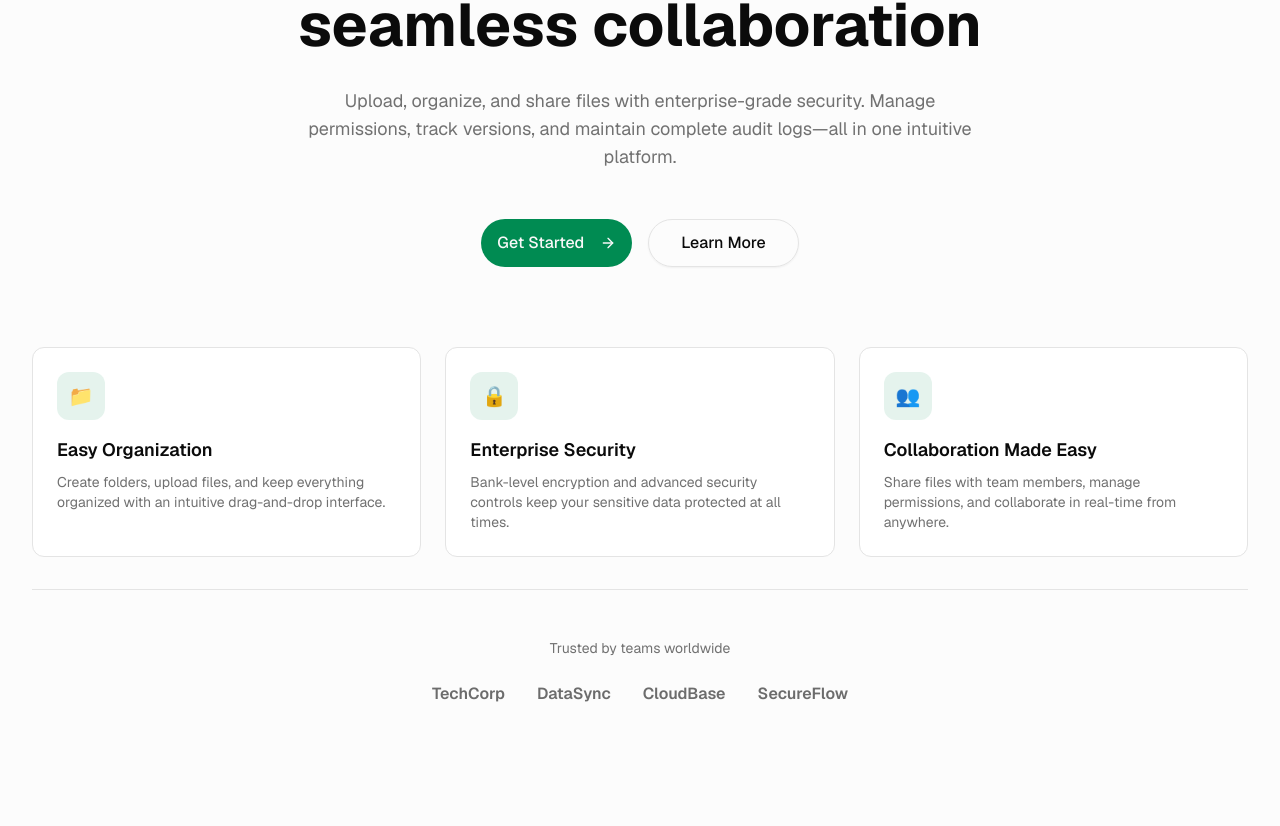
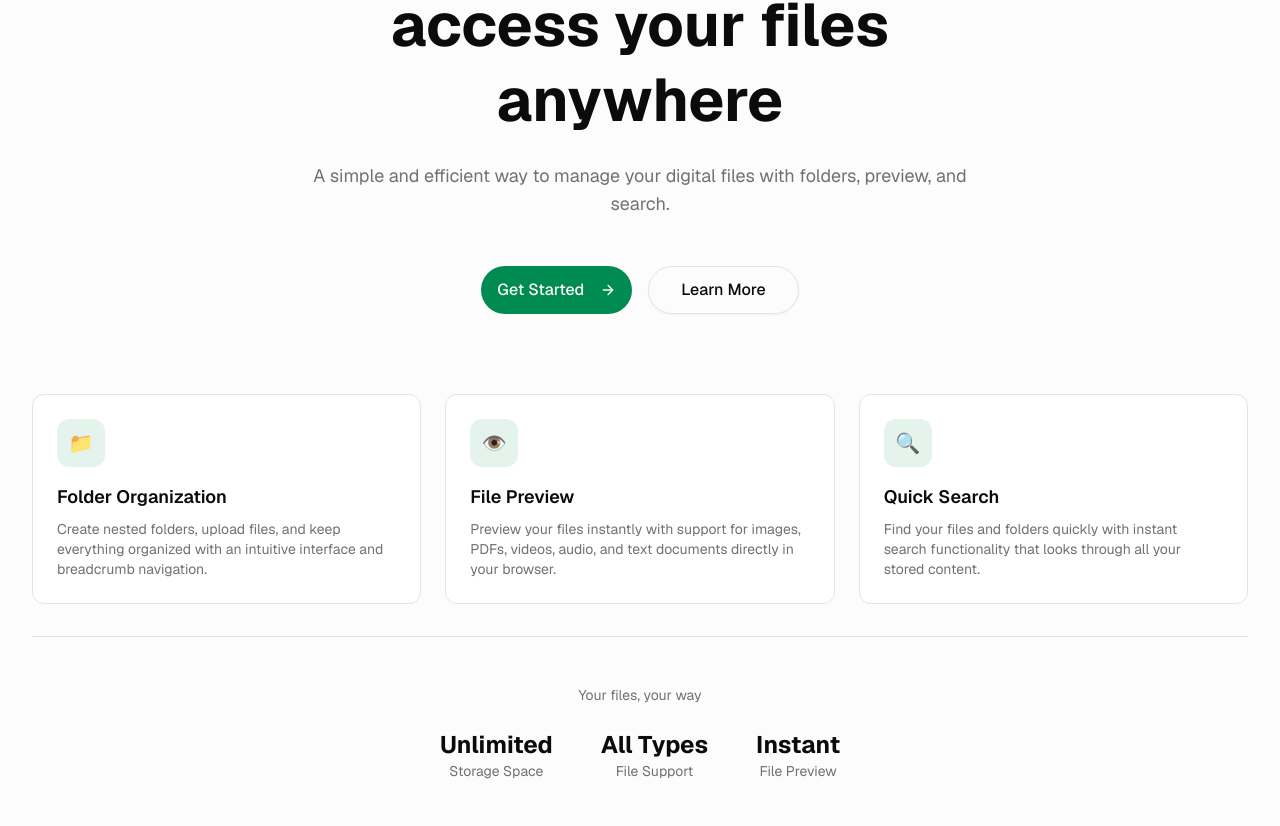
Before and after one commit to KirillTK/my-storage, a Next.js app: page / in a window 1280 px wide. Shown: the part 334-1160 px from the top of the page. Built offline with nearby package versions, Linux system fonts and the light colour scheme; no server answers.

Commit message:
feat: update text

```diff
--- a/src/features/new-folder-button/components/new-folder-modal/index.tsx
+++ b/src/features/new-folder-button/components/new-folder-modal/index.tsx
@@ -7,7 +7,6 @@ import { Folder } from "lucide-react";
 import {
   Dialog,
   DialogContent,
-  DialogDescription,
   DialogFooter,
   DialogHeader,
   DialogTitle,
@@ -47,11 +46,6 @@ export function CreateFolderDialog({
             </div>
             <DialogTitle>{"Create New Folder"}</DialogTitle>
           </div>
-          <DialogDescription>
-            {
-              "Enter a name for your new folder. Folder names must be unique within the current directory."
-            }
-          </DialogDescription>
         </DialogHeader>
         <form onSubmit={handleSubmit}>
           <div className="space-y-4 py-4">
--- a/src/widgets/hero-section/ui/hero-section.tsx
+++ b/src/widgets/hero-section/ui/hero-section.tsx
@@ -24,18 +24,16 @@ export async function HeroSection() {
           <div className="border-border bg-accent/30 inline-flex items-center gap-2 rounded-full border px-4 py-2">
             <span className="bg-primary inline-block h-2 w-2 rounded-full" />
             <span className="text-foreground text-sm font-medium">
-              Secure file management, reimagined
+              Your personal file storage
             </span>
           </div>
 
           <h2 className="text-foreground text-4xl leading-tight font-bold sm:text-5xl lg:text-6xl">
-            Your secure data room for seamless collaboration
+            Store, organize, and access your files anywhere
           </h2>
 
           <p className="text-muted-foreground mx-auto max-w-2xl text-lg">
-            Upload, organize, and share files with enterprise-grade security.
-            Manage permissions, track versions, and maintain complete audit
-            logs—all in one intuitive platform.
+            A simple and efficient way to manage your digital files with folders, preview, and search.
           </p>
 
           {/* CTA Buttons */}
@@ -66,53 +64,61 @@ export async function HeroSection() {
               <span className="text-xl">📁</span>
             </div>
             <h3 className="text-foreground mb-2 text-lg font-semibold">
-              Easy Organization
+              Folder Organization
             </h3>
             <p className="text-muted-foreground text-sm">
-              Create folders, upload files, and keep everything organized with
-              an intuitive drag-and-drop interface.
+              Create nested folders, upload files, and keep everything organized
+              with an intuitive interface and breadcrumb navigation.
             </p>
           </div>
 
           {/* Feature 2 */}
           <div className="border-border bg-card rounded-lg border p-6 text-left transition-shadow hover:shadow-md">
             <div className="bg-primary/10 mb-4 flex h-12 w-12 items-center justify-center rounded-lg">
-              <span className="text-xl">🔒</span>
+              <span className="text-xl">👁️</span>
             </div>
             <h3 className="text-foreground mb-2 text-lg font-semibold">
-              Enterprise Security
+              File Preview
             </h3>
             <p className="text-muted-foreground text-sm">
-              Bank-level encryption and advanced security controls keep your
-              sensitive data protected at all times.
+              Preview your files instantly with support for images, PDFs,
+              videos, audio, and text documents directly in your browser.
             </p>
           </div>
 
           {/* Feature 3 */}
           <div className="border-border bg-card rounded-lg border p-6 text-left transition-shadow hover:shadow-md">
             <div className="bg-primary/10 mb-4 flex h-12 w-12 items-center justify-center rounded-lg">
-              <span className="text-xl">👥</span>
+              <span className="text-xl">🔍</span>
             </div>
             <h3 className="text-foreground mb-2 text-lg font-semibold">
-              Collaboration Made Easy
+              Quick Search
             </h3>
             <p className="text-muted-foreground text-sm">
-              Share files with team members, manage permissions, and collaborate
-              in real-time from anywhere.
+              Find your files and folders quickly with instant search
+              functionality that looks through all your stored content.
             </p>
           </div>
         </div>
 
-        {/* Social Proof */}
+        {/* Stats */}
         <div className="border-border w-full border-t pt-12">
           <p className="text-muted-foreground mb-6 text-sm">
-            Trusted by teams worldwide
+            Your files, your way
           </p>
-          <div className="flex flex-wrap items-center justify-center gap-8">
-            <span className="text-foreground/60 font-semibold">TechCorp</span>
-            <span className="text-foreground/60 font-semibold">DataSync</span>
-            <span className="text-foreground/60 font-semibold">CloudBase</span>
-            <span className="text-foreground/60 font-semibold">SecureFlow</span>
+          <div className="flex flex-wrap items-center justify-center gap-12">
+            <div className="text-center">
+              <div className="text-foreground text-2xl font-bold">Unlimited</div>
+              <div className="text-muted-foreground text-sm">Storage Space</div>
+            </div>
+            <div className="text-center">
+              <div className="text-foreground text-2xl font-bold">All Types</div>
+              <div className="text-muted-foreground text-sm">File Support</div>
+            </div>
+            <div className="text-center">
+              <div className="text-foreground text-2xl font-bold">Instant</div>
+              <div className="text-muted-foreground text-sm">File Preview</div>
+            </div>
           </div>
         </div>
       </div>
```
